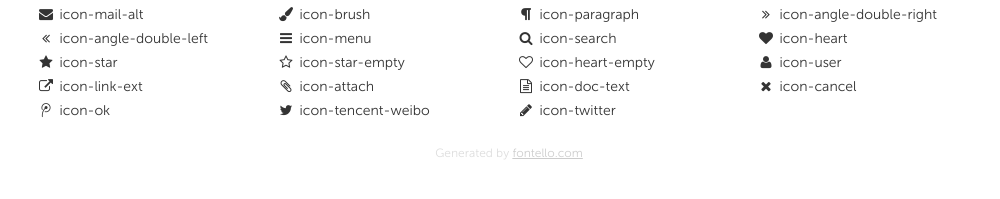
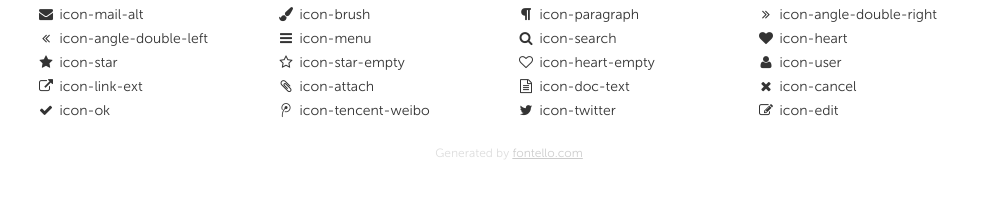
Before and after one commit to better-owlet/panzj.github.io, a Jekyll site: the page built from fonts.html, in a window 1280 px wide. Shown: the part 279-478 px from the top of the page, without its empty margins (131-1131 px from the left). Built offline with Jekyll 4.4.1, drawn with Linux system fonts in a browser that asks for light colours; Markdown is read by kramdown in place of the engine named in the settings.

Commit message:
font fix

```diff
--- a/_layouts/post.html
+++ b/_layouts/post.html
@@ -14,7 +14,7 @@ layout: default
         <div class="entry-meta">
           <i class="icon-user"></i><span>{% if page.author %}{{ page.author }}{% else %}{{ site.author.name }}{% endif %}</span> · <i class="icon-clock"></i><span>
             <time class="published" datetime="{{ page.date | date_to_xmlschema }}">{{ page.date | date: "%b %-d, %Y" }}</time>
-          </span> · <i class="icon-chat-empty"></i><a href="{{ page.url | prepend: site.url }}#disqus_thread" title="Comment on Care Less What Other People Think">Reply</a> · <i class="icon-pencil"></i><a href="https://github.com/{{ site.author.github }}/{{ site.author.github }}.github.io/edit/master/{{ page.path }}" target="_blank">Modify</a></div>
+          </span> · <i class="icon-chat-empty"></i><a href="{{ page.url | prepend: site.url }}#disqus_thread" title="Comment on Care Less What Other People Think">Reply</a> · <i class="icon-edit"></i><a href="https://github.com/{{ site.author.github }}/{{ site.author.github }}.github.io/edit/master/{{ page.path }}" target="_blank">Modify</a></div>
       </header>
       <!-- .entry-header -->
       <div class="entry-content">
--- a/_sass/_mowl.scss
+++ b/_sass/_mowl.scss
@@ -82,4 +82,4 @@
 .icon-ok:before { content: '\e830'; }
 .icon-tencent-weibo:before { content: '\e831'; }
 .icon-twitter:before { content: '\e833'; }
-.icon-pencil:before { content: '\e833'; }
+.icon-edit:before { content: '\e834'; }
--- a/fonts.html
+++ b/fonts.html
@@ -325,6 +325,7 @@ layout: null
         <div title="Code: 0xe830" class="the-icons span3"><i class="icon-ok"></i> <span class="i-name">icon-ok</span><span class="i-code">0xe830</span></div>
         <div title="Code: 0xe831" class="the-icons span3"><i class="icon-tencent-weibo"></i> <span class="i-name">icon-tencent-weibo</span><span class="i-code">0xe831</span></div>
         <div title="Code: 0xe833" class="the-icons span3"><i class="icon-twitter"></i> <span class="i-name">icon-twitter</span><span class="i-code">0xe833</span></div>
+        <div title="Code: 0xe834" class="the-icons span3"><i class="icon-edit"></i> <span class="i-name">icon-edit</span><span class="i-code">0xe834</span></div>
       </div>
     </div>
     <div class="container footer">Generated by <a href="http://fontello.com">fontello.com</a></div>
```
Also changed, not shown: assets/font/mowl.ttf, assets/font/mowl.woff, 2 other files.
